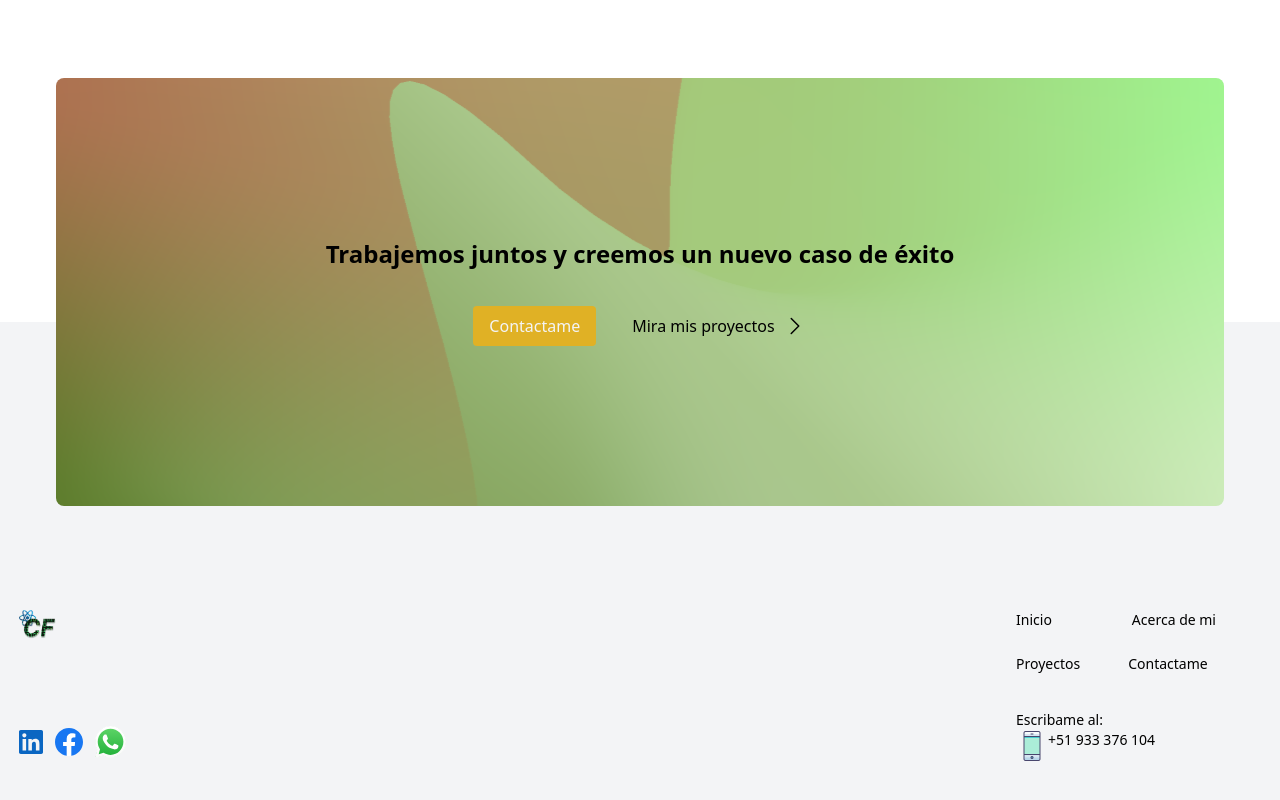
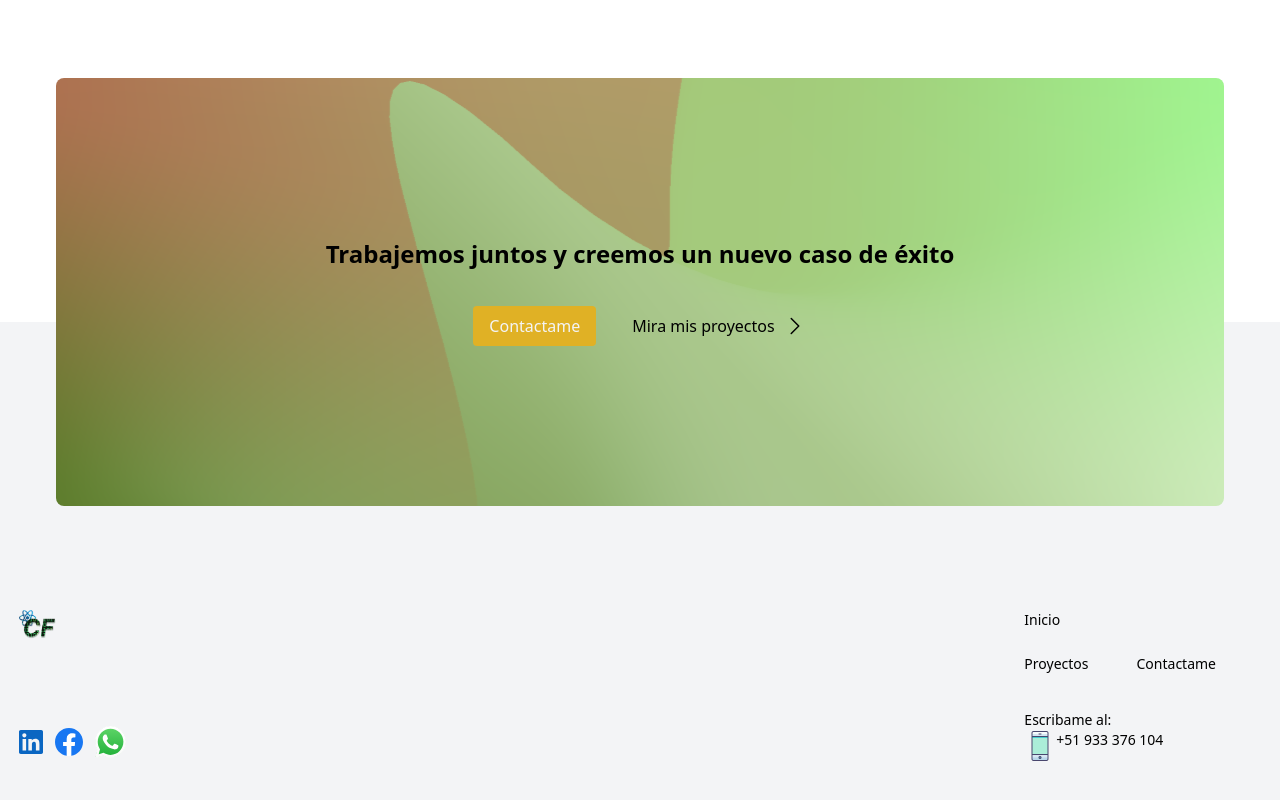
Before and after one commit to CarlosDavid-AM/Carlos-Developer, a React (Vite) app: page / in a window 1280 px wide. Shown: the part 1660-2460 px from the top of the page. Built offline with nearby package versions, Linux system fonts and the light colour scheme.

Commit message:
Se elinima temporalmente un archivo

```diff
--- a/src/component/MainFooter.jsx
+++ b/src/component/MainFooter.jsx
@@ -48,7 +48,7 @@ const MainFooter = () => {
             <div className="flex flex-col gap-y-6">
               <div className="flex">
                 <Link to="/"><a href="">Inicio</a></Link>
-                <Link to="/acercaDeMi"><a href="" className="pl-20">Acerca de mi</a></Link>
+                {/* <Link to="/acercaDeMi"><a href="" className="pl-20">Acerca de mi</a></Link> */}
               </div>
               <div className="flex">
                 <Link to="/proyects"><a href="">Proyectos</a></Link>
--- a/src/pages/AcercaDeMi.jsx
+++ /dev/null
@@ -1,7 +0,0 @@
-const AcercaDeMi = () => {
-  return(
-    <h1>acercaDeMi</h1>
-  )
-}
-
-export default AcercaDeMi
```
Also changed, not shown: src/router/Router.jsx (+5 -6 lines).
